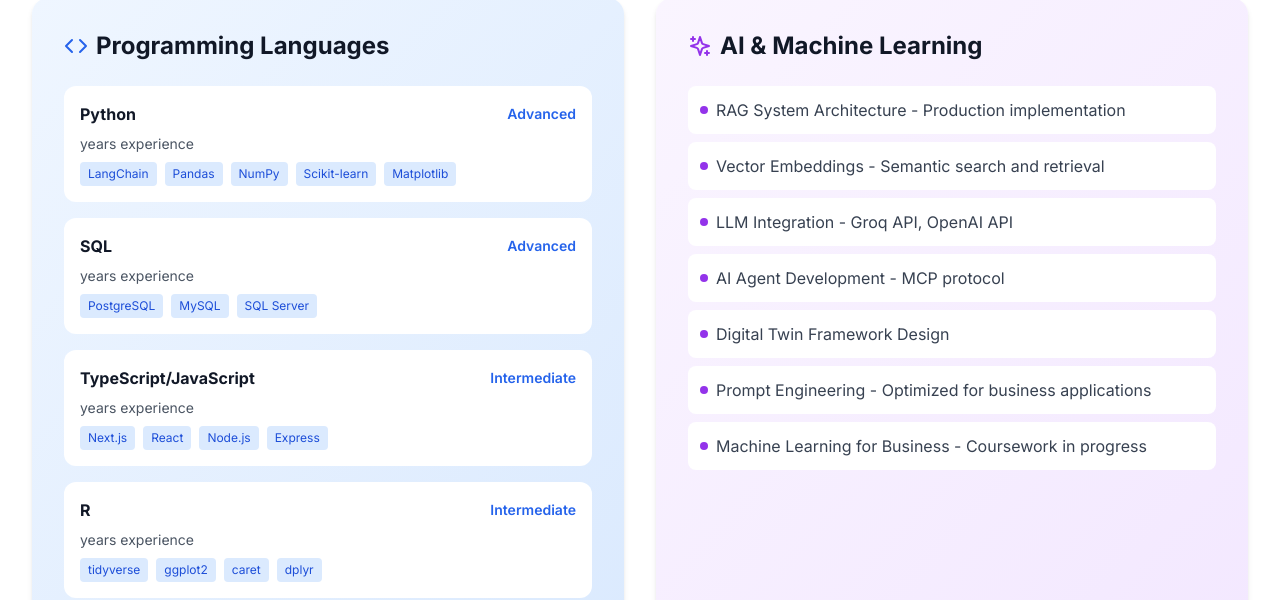
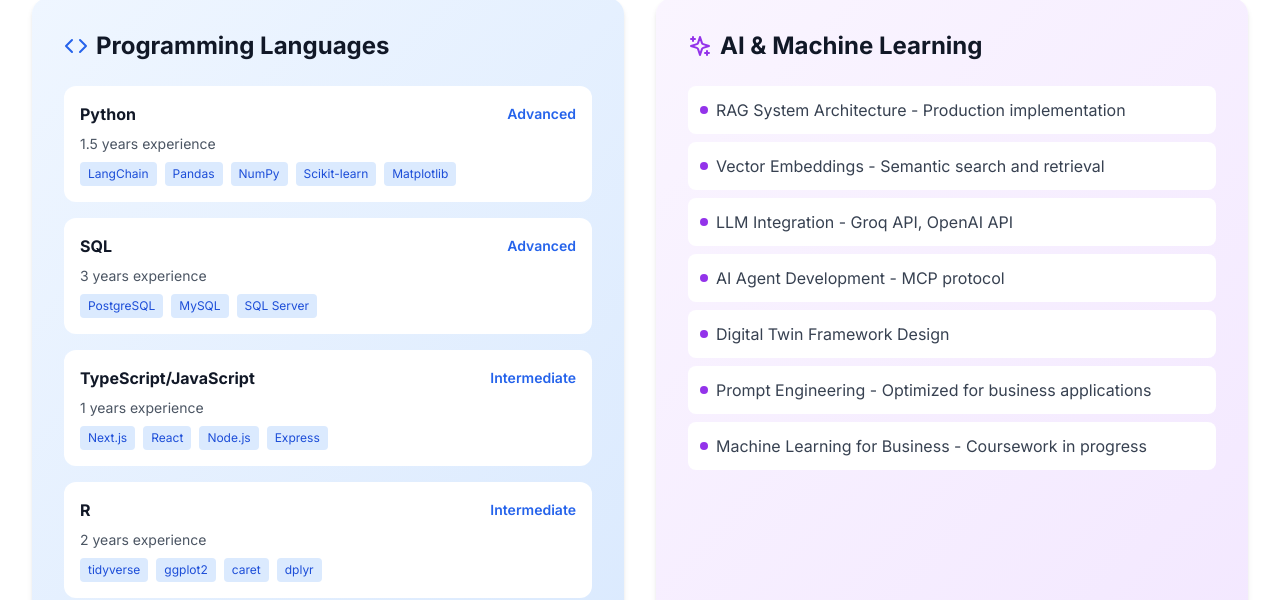
Before and after one commit to DouglasMooooo/digital-twin, a Next.js app: page / in a window 1280 px wide. Shown: the part 4056-4656 px from the top of the page. Built offline with nearby package versions, Linux system fonts and the light colour scheme.

Commit message:
Fix TypeScript error: Change 'years' to 'years_experience' in page.tsx

```diff
--- a/app/page.tsx
+++ b/app/page.tsx
@@ -222,7 +222,7 @@ export default function Home() {
                       <span className="font-bold text-gray-900">{lang.language}</span>
                       <span className="text-sm font-semibold text-blue-600">{lang.proficiency}</span>
                     </div>
-                    <div className="text-sm text-gray-600 mb-2">{lang.years} years experience</div>
+                    <div className="text-sm text-gray-600 mb-2">{lang.years_experience} years experience</div>
                     <div className="flex flex-wrap gap-2">
                       {lang.frameworks.map((fw, idx) => (
                         <span key={idx} className="px-2 py-1 bg-blue-100 text-blue-700 rounded text-xs">
```
